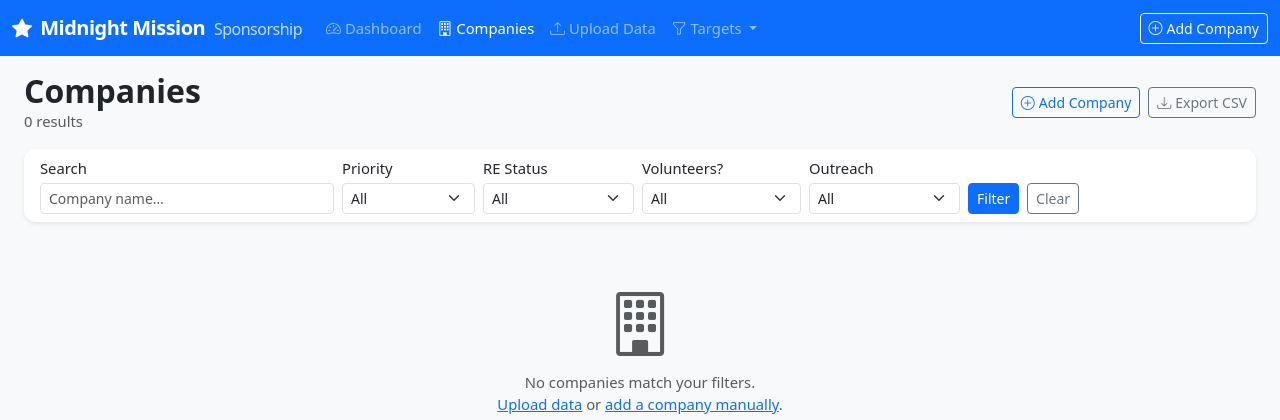
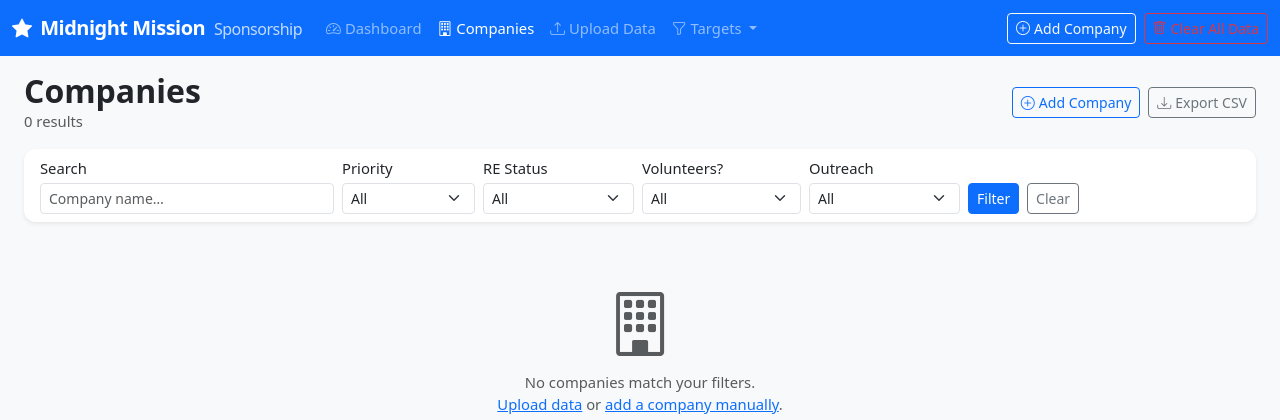
Before and after one commit to tiffanytedesco1129/psychic-tribble, a Flask app: page /companies in a window 1280 px wide. Shown: the top 420 px of the page. Run offline with Flask 3, Linux system fonts and the light colour scheme.

Commit message:
Add Clear All Data button to wipe imported records
https://claude.ai/code/session_01K5b7YjDXhoeMMePS5aZpju

```diff
--- a/sponsorship_app.py
+++ b/sponsorship_app.py
@@ -710,6 +710,21 @@ def export_companies():
 
 
 # ---------------------------------------------------------------------------
+# Clear all data
+# ---------------------------------------------------------------------------
+
+
+@app.route("/clear-data", methods=["POST"])
+def clear_data():
+    OutreachLog.query.delete()
+    Contact.query.delete()
+    Company.query.delete()
+    db.session.commit()
+    flash("All data has been cleared.", "success")
+    return redirect(url_for("index"))
+
+
+# ---------------------------------------------------------------------------
 # Entry point
 # ---------------------------------------------------------------------------
 
--- a/templates/base.html
+++ b/templates/base.html
@@ -70,9 +70,15 @@
           </ul>
         </li>
       </ul>
-      <a href="{{ url_for('add_company') }}" class="btn btn-outline-light btn-sm">
+      <a href="{{ url_for('add_company') }}" class="btn btn-outline-light btn-sm me-2">
         <i class="bi bi-plus-circle me-1"></i>Add Company
       </a>
+      <form method="post" action="{{ url_for('clear_data') }}" class="d-inline"
+            onsubmit="return confirm('Delete ALL companies, contacts, and outreach logs?');">
+        <button type="submit" class="btn btn-outline-danger btn-sm">
+          <i class="bi bi-trash me-1"></i>Clear All Data
+        </button>
+      </form>
     </div>
   </div>
 </nav>
```
